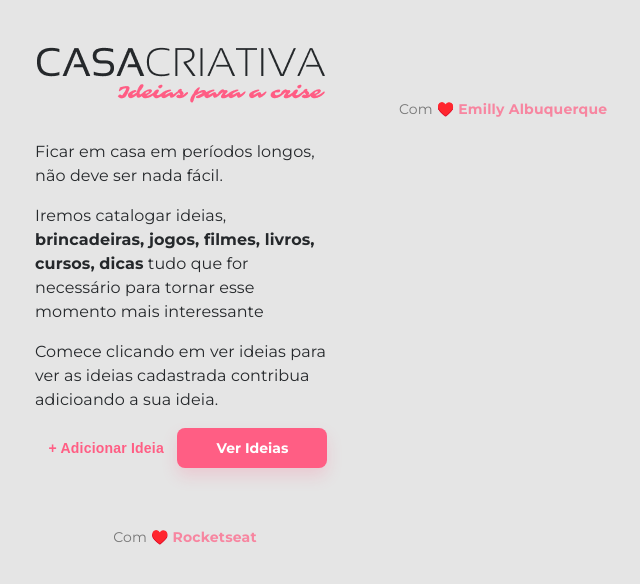
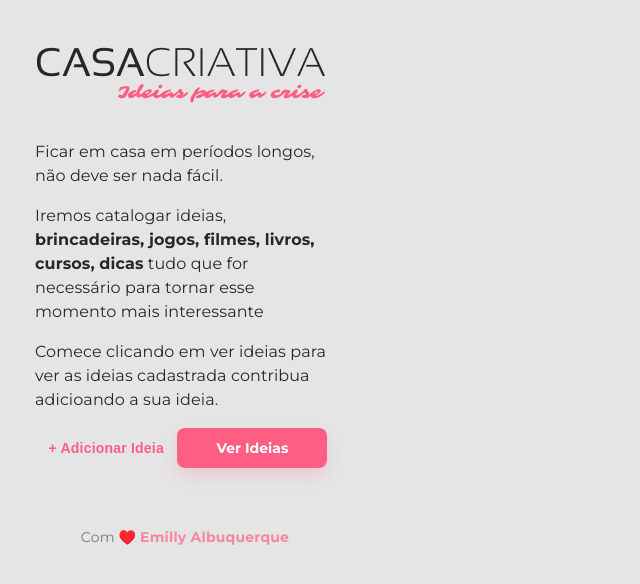
Before and after one commit to emys-alb/WorkshopDev, a website: page casacriativa/htmls/index.html in a window 1280 px wide. Shown: the whole page, without its empty margins (115-755 px from the left). Drawn offline with nearby package versions, Linux system fonts and the light colour scheme; files that its build step writes are made by us from their sources.

Commit message:
Creditos

```diff
--- a/casacriativa/htmls/index.html
+++ b/casacriativa/htmls/index.html
@@ -23,7 +23,7 @@
       <a href="/ideias" class="button"> Ver Ideias</a>
     </section>
     <footer>
-      Com ♥️ <a href="http://rocketseat.com.br" target="_blank">Rocketseat</a>
+      Com ♥️ <a href="https://github.com/emys-alb" target="_blank">Emilly Albuquerque</a>
     </footer>
   </main>
 </section>
@@ -32,7 +32,4 @@
   {% include "allideas.html" %}
 </section>
 
-<footer>
-  Com ♥️ <a href="https://github.com/emys-alb" target="_blank">Emilly Albuquerque</a>
-</footer>
 {% endblock%}
```
